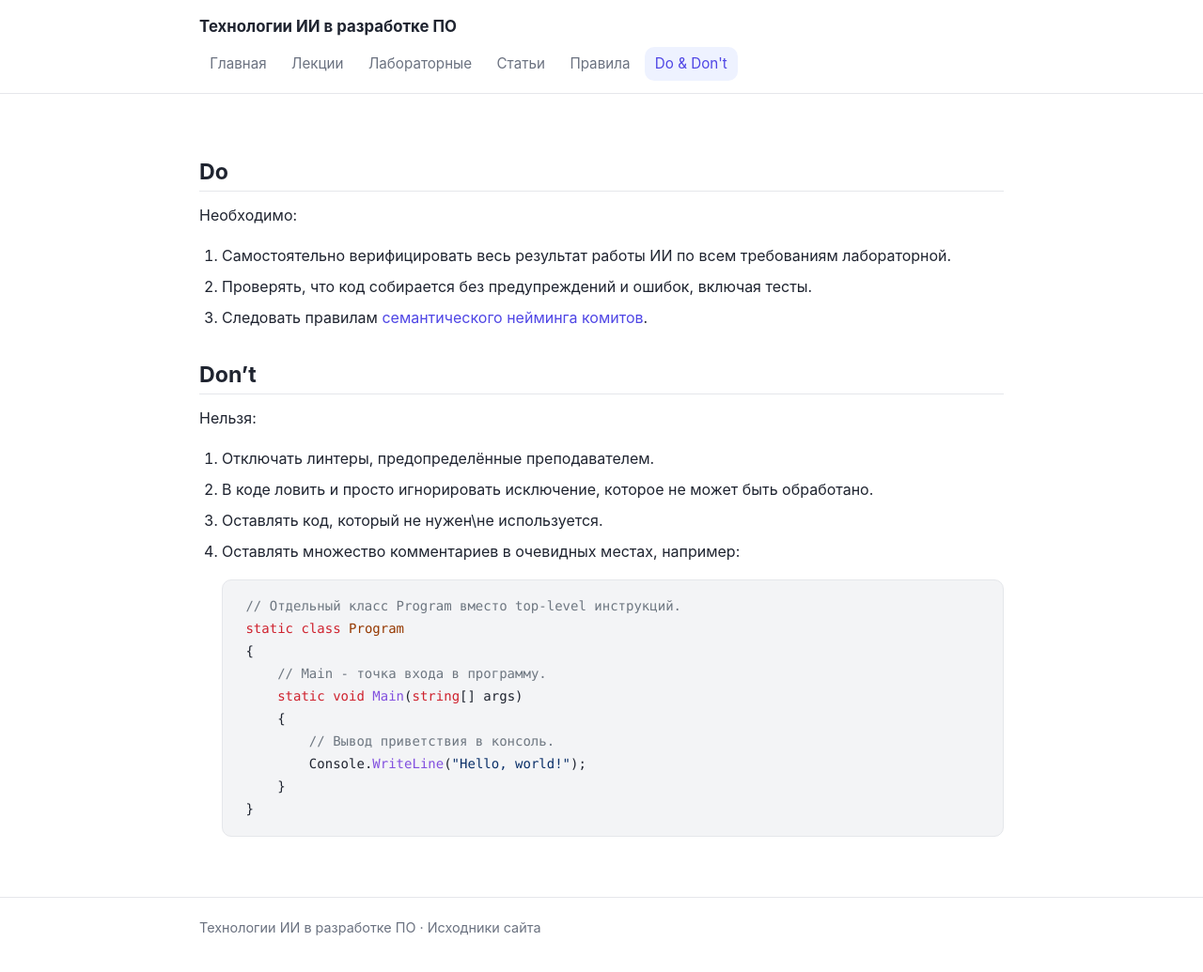
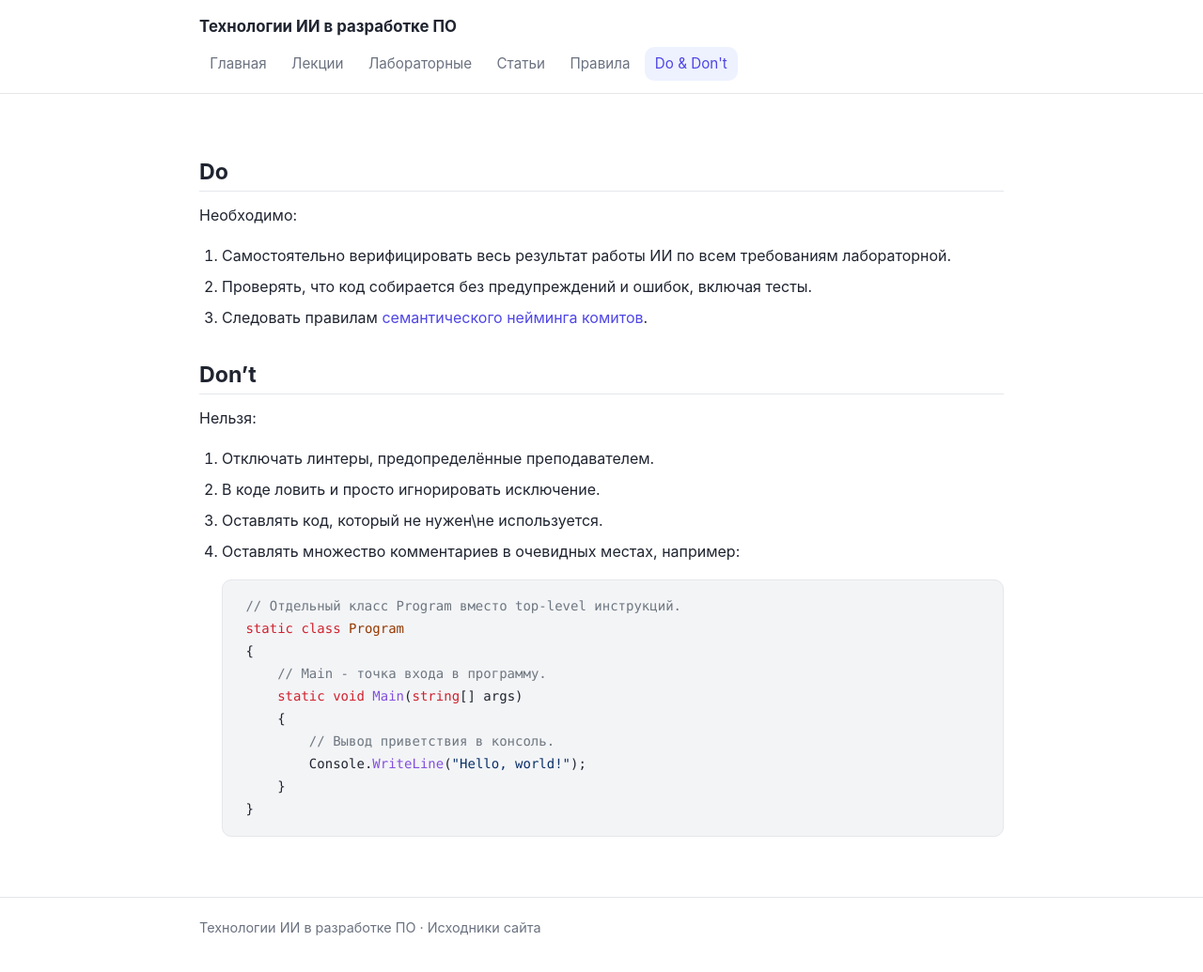
Before and after one commit to is-aidd-26/is-aidd-26.github.io, a Jekyll site: the page built from do-donts.md, in a window 1280 px wide and 1036 px high. Shown: the whole window at 94% size. Built offline with Jekyll 4.4.1, drawn with Linux system fonts in a browser that asks for light colours.

Commit message:
Упростил правило по запрету игнорирования исключений

```diff
--- a/do-donts.md
+++ b/do-donts.md
@@ -17,7 +17,7 @@ title: "Do & Don't"
 Нельзя:
 
 1. Отключать линтеры, предопределённые преподавателем.
-2. В коде ловить и просто игнорировать исключение, которое не может быть обработано.
+2. В коде ловить и просто игнорировать исключение.
 3. Оставлять код, который не нужен\не используется.
 4. Оставлять множество комментариев в очевидных местах, например:
 
```
